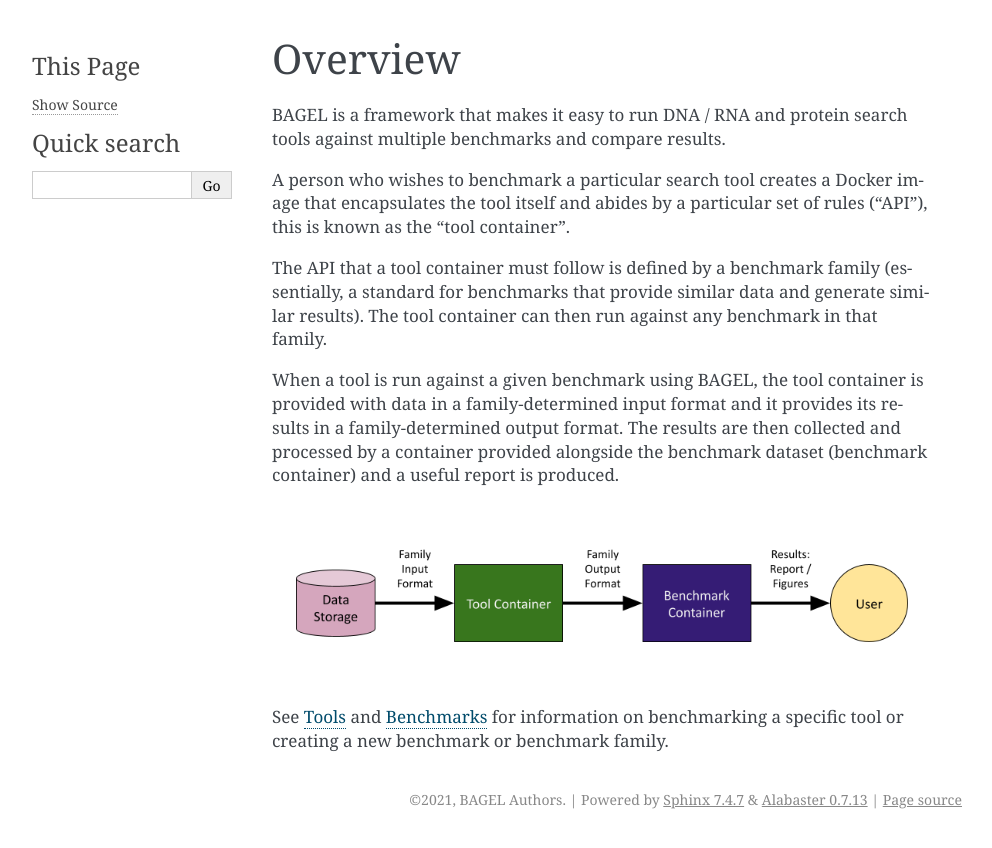
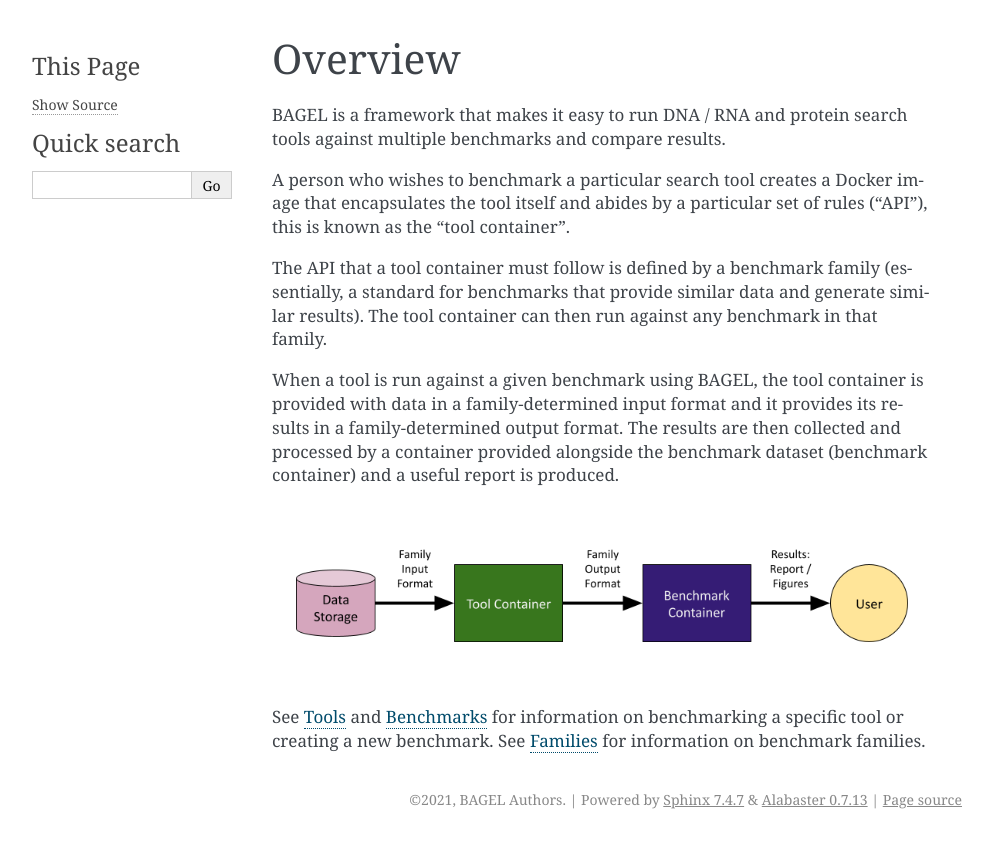
Before and after one commit to TravisWheelerLab/bagel, a Sphinx documentation site: the page built from docs/overview.rst, in a window 1280 px wide. Shown: the top 848 px of the page, without its empty margins (148-1140 px from the left). Built offline with Sphinx 7.4.7, drawn with Linux system fonts in a browser that asks for light colours.

Commit message:
Cleanup links and tools

```diff
--- a/docs/bundled-tools.rst
+++ b/docs/bundled-tools.rst
@@ -8,4 +8,7 @@ Mock Search
 -----------
 
 This is a fake search tool implemented for testing purposes. It can be used to
-verify new benchmarks in the `Transmark <bundled-transmark>` family.
+verify new benchmarks in the :ref:`bundled-transmark` family.
+
+.. literalinclude:: ../tools/mock-search/metadata.json
+   :language: json
--- a/docs/overview.rst
+++ b/docs/overview.rst
@@ -24,5 +24,6 @@ container) and a useful report is produced.
 .. image:: _static/overview-diagram.png
    :alt: BAGEL workflow overview
 
-See :ref:`tools` and :ref:`benchmarks` for information on
-benchmarking a specific tool or creating a new benchmark or benchmark family.
+See :ref:`tools` and :ref:`benchmarks` for information on benchmarking a
+specific tool or creating a new benchmark. See :ref:`families` for information
+on benchmark families.
--- a/docs/tools.rst
+++ b/docs/tools.rst
@@ -52,7 +52,7 @@ An example metadata file might look like this:
     filenames that will be produced by the tool's last stage.
 
 **stages**
-    Computational stages that are required to run the tool. See :ref:`Stages`
+    Computational stages that are required to run the tool. See :ref:`stages`
     for details. The last stage listed here must produce the results described
     above.
 
```
